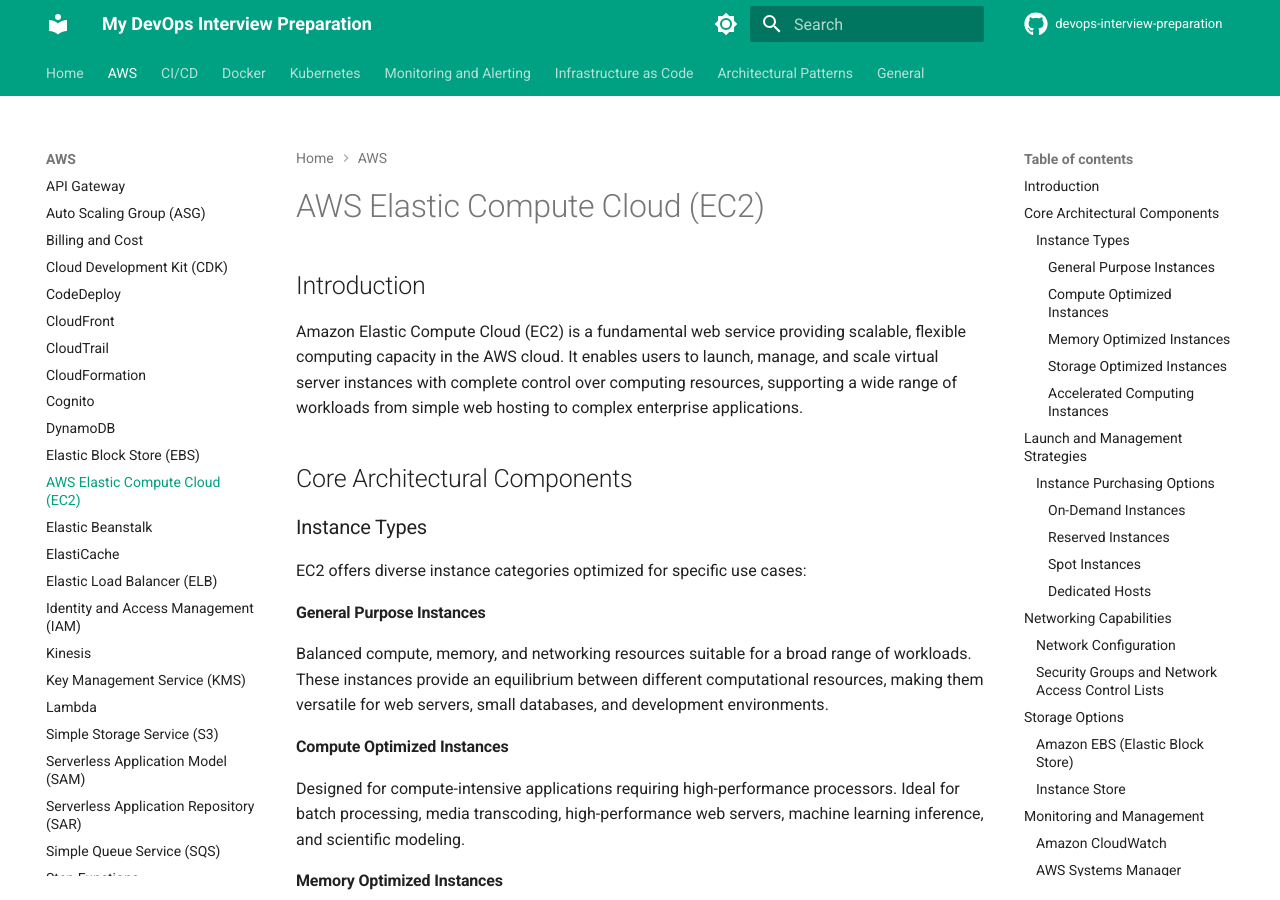
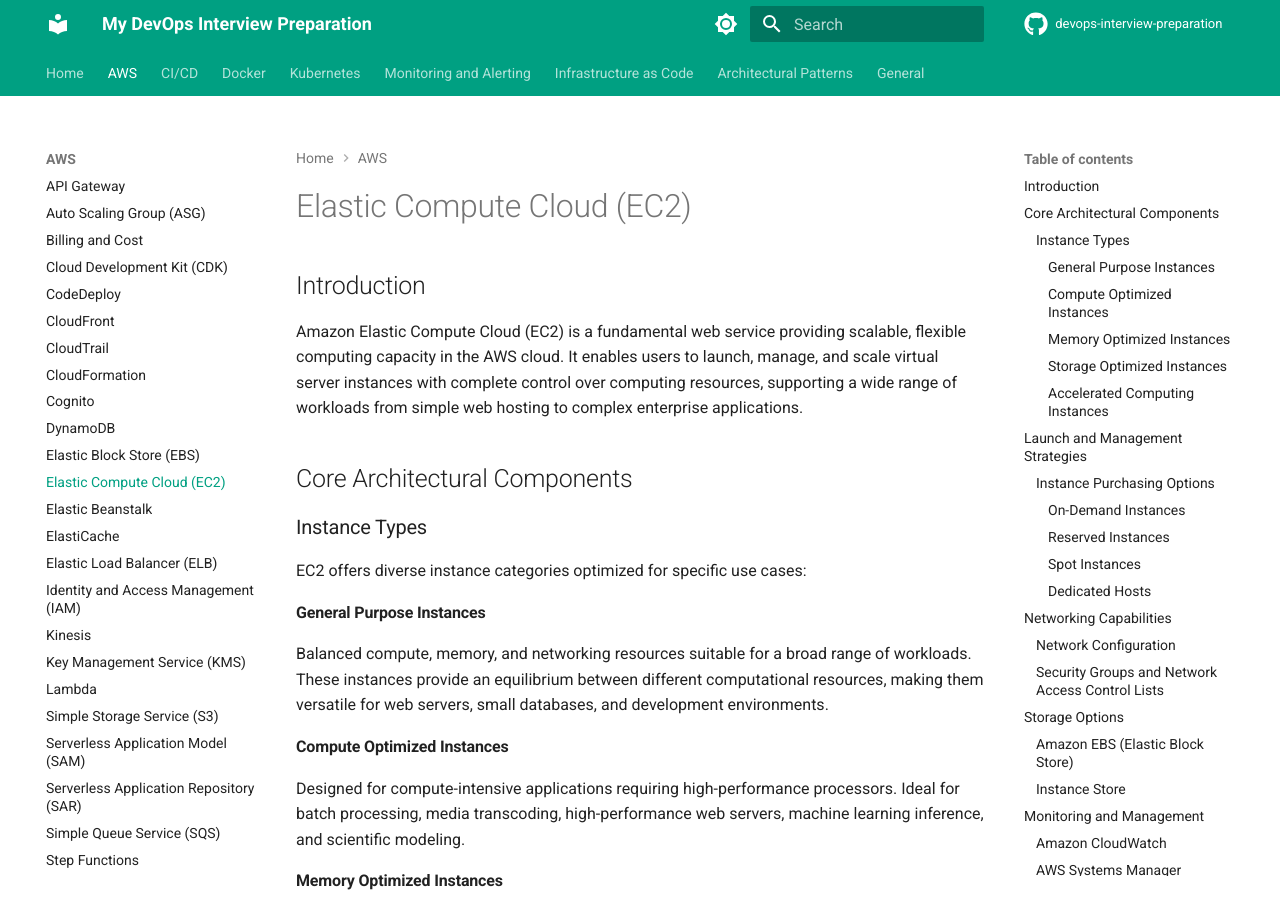
Before and after one commit to alelapi/devops-interview-preparation, an MkDocs documentation site: the page built from docs/aws/ec2.md, in a window 1280 px wide and 900 px high. Built offline with MkDocs 1.6.1 and Material for MkDocs 9.7.7, drawn with Linux system fonts in a browser that asks for light colours; comment, search, counter and statistics services are not loaded.

Commit message:
fix title

```diff
--- a/docs/aws/ec2.md
+++ b/docs/aws/ec2.md
@@ -1,4 +1,4 @@
-# AWS Elastic Compute Cloud (EC2)
+# Elastic Compute Cloud (EC2)
 
 ## Introduction
 
```
